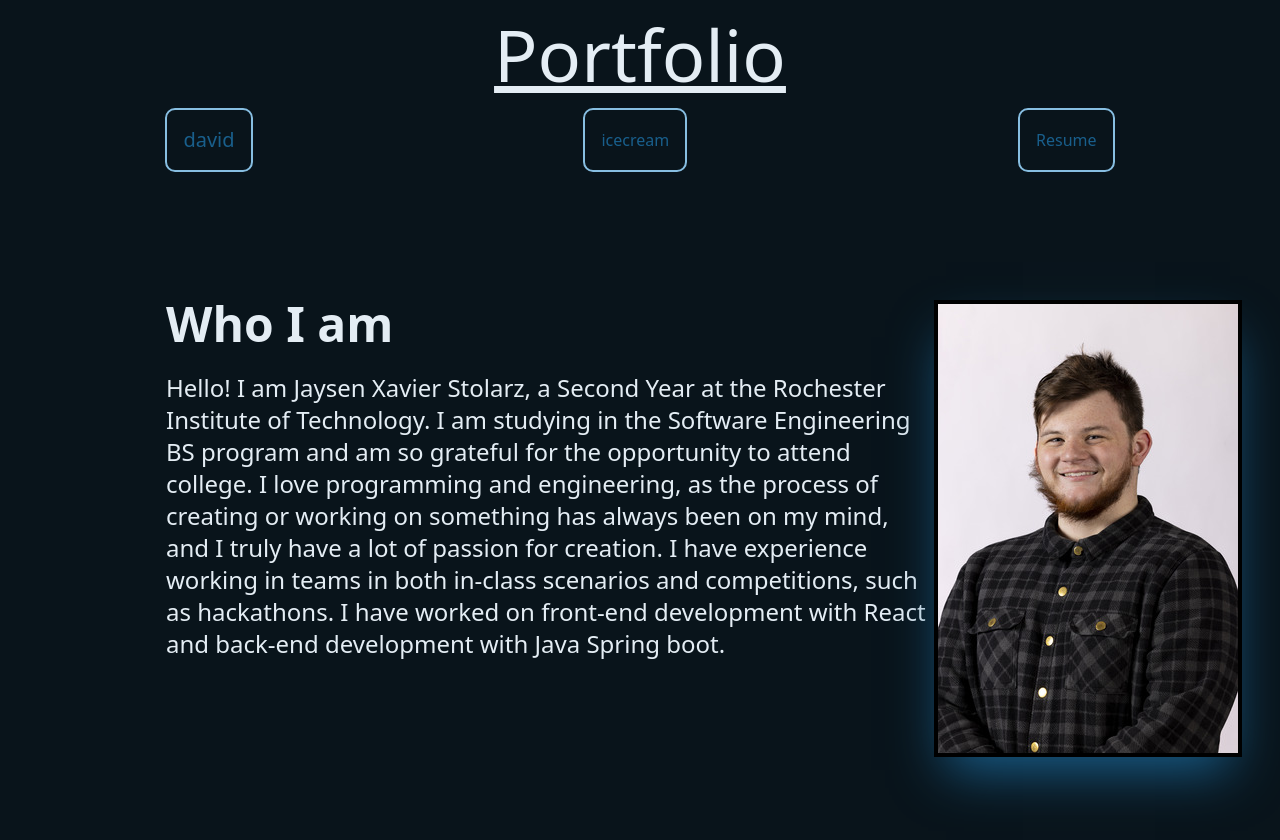
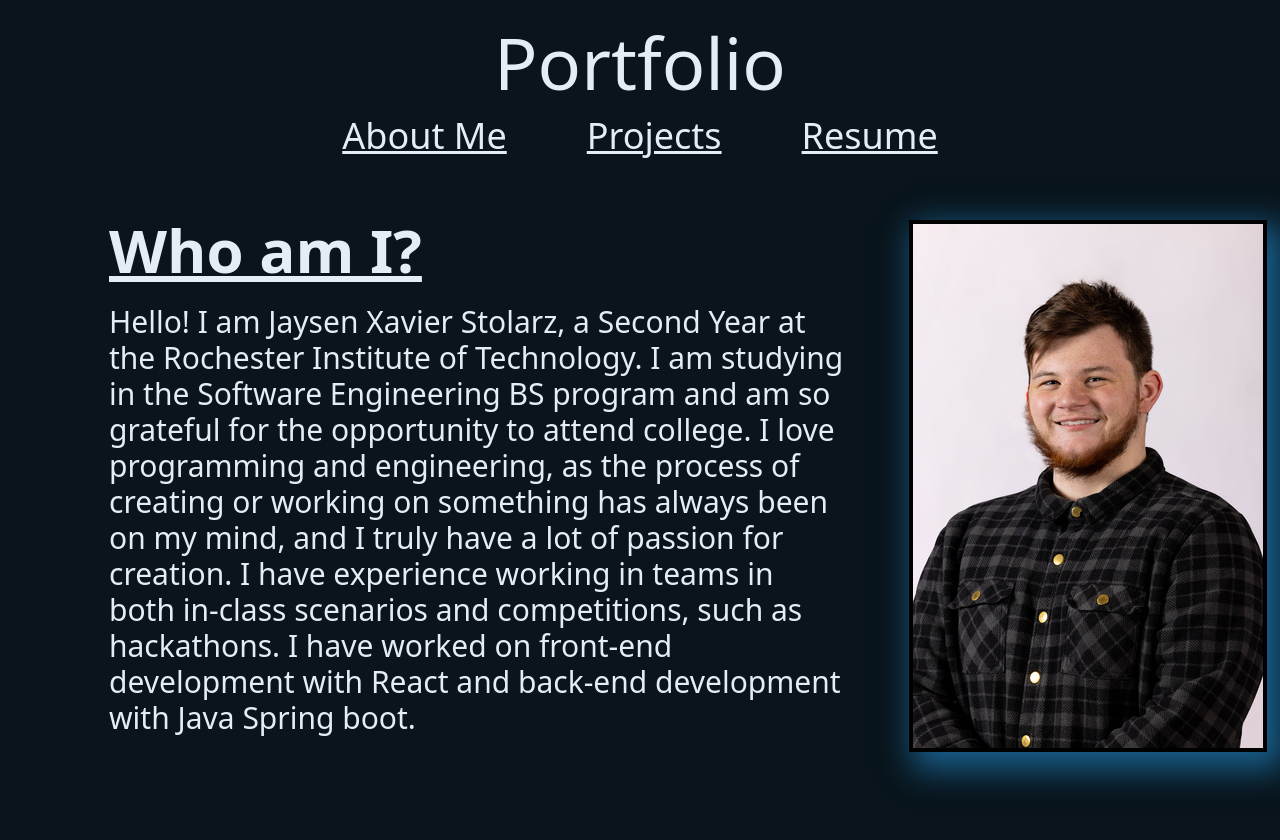
Before and after one commit to jjkool1214/portfolio, a React (Vite) app: page / in a window 1280 px wide. Shown: the top 840 px of the page. Built offline with nearby package versions, Linux system fonts and the light colour scheme.

Commit message:
I am almost done with the about me!

```diff
--- a/src/index.css
+++ b/src/index.css
@@ -11,6 +11,7 @@
 .button {
     text-align: center;
     border-color: var(--color-blue-001);
+    font-weight: bold;
     border-style: solid;
     border-radius: 10px;
     border-width: 2px;
@@ -18,8 +19,13 @@
     color: var(--color-blue-002);
     padding: 16px;
     row-gap: 16px;
+    font-size: 24px;
 }
 .button:hover {
     background-color: var(--color-blue-003);
     color: var(--color-white-001)
 }
+
+.drop-shadow{
+    box-shadow: 10px 11px 31px 7px var(--color-blue-002);
+}
--- a/src/pages/Intro.jsx
+++ b/src/pages/Intro.jsx
@@ -1,16 +1,21 @@
 export default function Intro(){
     return (
-        <div className="justify-center align-center flex flex-row pt-[10%]">
-            <div id={"full-bio"} className={"flex-col space-x-2 ps-[10%] w-[70%]"}>
-                <h3 className={"text-white-001 font-bold text-5xl"}>Who I am</h3>
+        <>
+            <div className="justify-center align-center flex flex-row pt-[5%]">
+                <div id={"full-bio"} className={"flex-col space-x-2 ps-[7.5%] w-[70%] pe-[5%] "}>
+                    <u className={"text-white-001"}><h3 className={"text-white-001 font-bold text-6xl"}>Who am I?</h3></u>
                     <br></br>
-                <p className={"text-white-001 text-2xl break-after-all "}>Hello! I am Jaysen Xavier Stolarz, a Second Year at the Rochester Institute of Technology.{"\n"}
+                    <p className={"text-white-001 text-3xl break-after-all "}>Hello! I am Jaysen Xavier Stolarz, a Second Year at the Rochester Institute of Technology.{"\n"}
                     I am studying in the Software Engineering BS program and am so grateful for the opportunity to attend college.{"\n"}
                      I love programming and engineering, as the process of creating or working on something has always been on my mind, and
                     I truly have a lot of passion for creation. {"\n"} I have experience working in teams in both in-class scenarios and competitions,
                     such as hackathons. I have worked on front-end development with React and back-end development with Java Spring boot.</p>
                 </div>
-            <img className={"img-fluid border-4 shadow-2xl shadow-blue-002"} src={"src/assets/photos/headshot.jpg"} alt="headshot"/>
+                <div className="flex justify-center drop-shadow">
+                    <img className={"img-fluid border-4 shadow-blue-002 object-cover "} src={"src/assets/photos/headshot.jpg"} alt="headshot"/>
                 </div>
+            </div>
+
+        </>
     )
 }
--- a/src/pages/NavBar.jsx
+++ b/src/pages/NavBar.jsx
@@ -4,13 +4,13 @@ export default function NavBar (props){
     return (
         <div className="title">
             <div id={"title-container"} className={"flex justify-center"}>
-                <u className={"text-white-001"}><h1 className={"text-[72px] text-white-001"}>Portfolio</h1></u>
+                <h1 className={"text-[72px] text-white-001 pt-2"}>Portfolio</h1>
             </div>
             <nav className="nav-bar">
-                <div id={"nav-container"} className={"flex flex-row justify-around align-items-center"}>
-                    <button type={"button"} className={"button"}><Link to="/" className={"text-xl"}>david</Link></button>
-                    <button type={"button"} className={"button"}><Link to="/Projects">icecream</Link></button>
-                    <button type={"button"} className={"button"}><Link to="/Resume">Resume</Link></button>
+                <div id={"nav-container"} className={"flex flex-row justify-center space-x-20 align-items-center"}>
+                    <Link to="/" className={"text-4xl underline text-white-001 hover:text-blue-002 "}>About Me</Link>
+                    <Link to="/Projects" className={"text-4xl underline text-white-001 hover:text-blue-002"}>Projects</Link>
+                    <Link to="/Resume" className={"text-4xl underline text-white-001 hover:text-blue-002"}>Resume</Link>
                 </div>
             </nav>
         </div>
--- a/src/pages/Resume.jsx
+++ b/src/pages/Resume.jsx
@@ -1,7 +1,7 @@
 export default function Resume(props){
     return(
-        <div className={"flex justify-center"}>
-            <h1 className="font-bold text-white-001">this is where my resume will be LMAO</h1>
+        <div className={"align-left"}>
+            <h1 className={"text-6xl text-white-001"}>Education</h1>
         </div>
     )
 }
```
Also changed, not shown: src/assets/photos/headshot.jpg. Lines whose indentation alone changed are shown as unchanged.
